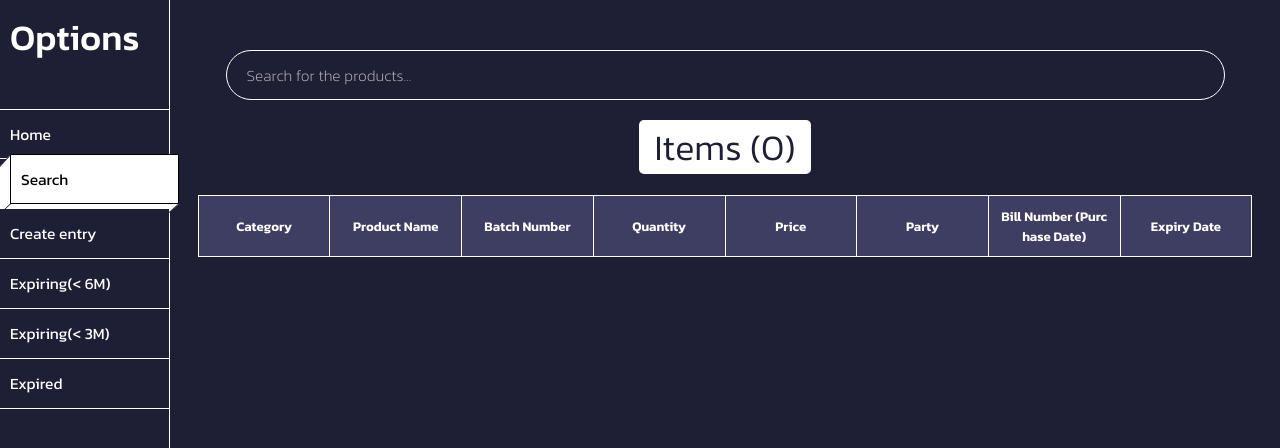
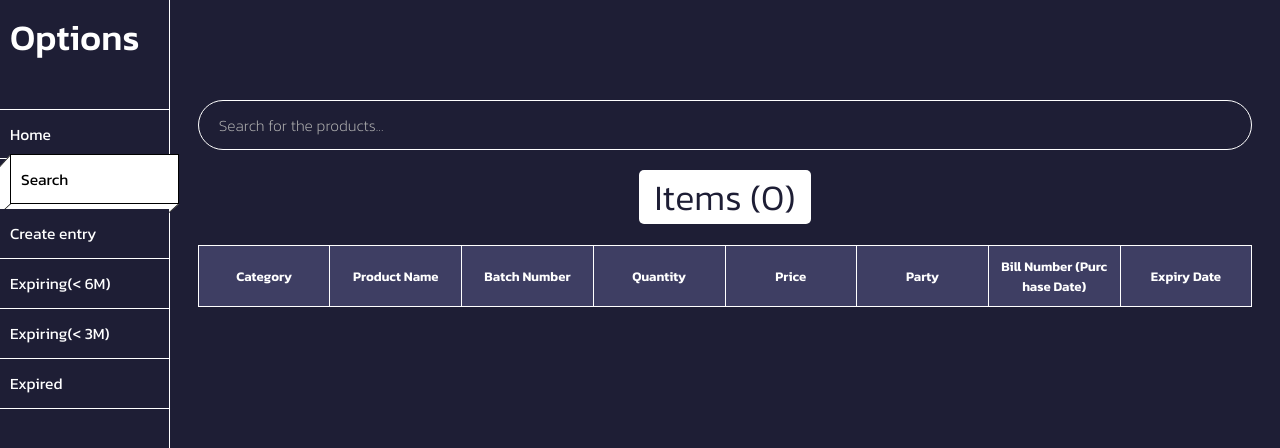
Before and after one commit to khallark/node_frontend, a website: page public/search.html in a window 1280 px wide. Shown: the top 448 px of the page. Drawn offline with Linux system fonts and the light colour scheme.

Commit message:
Update search.html

```diff
--- a/public/search.html
+++ b/public/search.html
@@ -55,14 +55,7 @@
 
         <div class="search-ct" id="search-content">
             <div class="dash-toggle" style="z-index: 1;"><img src="menu.png" alt="Menu" style="height: 30px;" onclick="dash_toggle(true)"></div>
-            <div style="
-                display: flex;
-                position: relative;
-                height: 100px;
-                min-height: 100px;
-                width: 90%;
-                border: none;
-            ">
+            <div class="search-slot">
                 <input type="text" id="search-input" class="search-input" placeholder="Search for the products...">
             </div>
             <div style="height: 55px; min-height: 55px;"><h1 id="num">Items (0)</h1></div>
```
